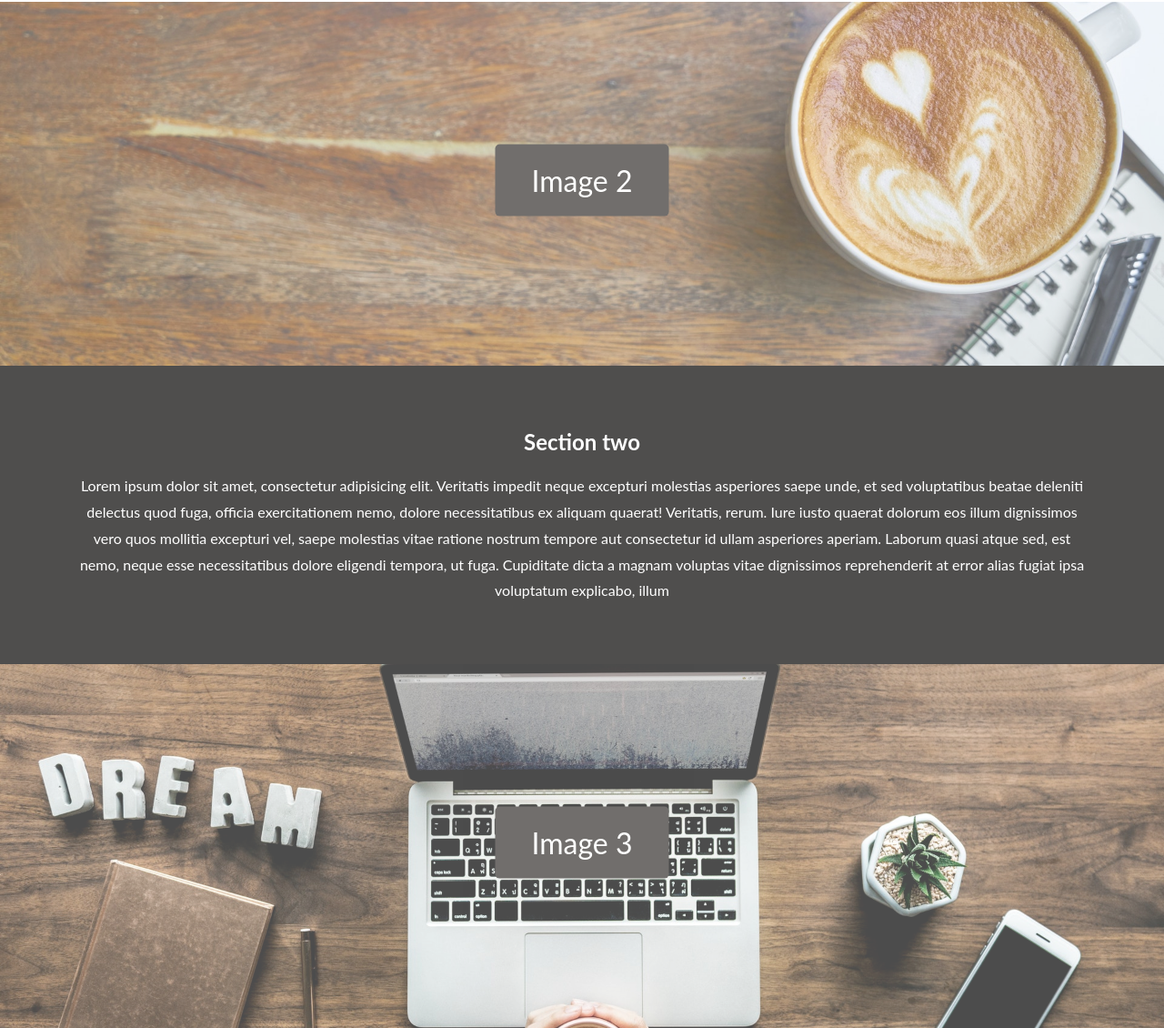
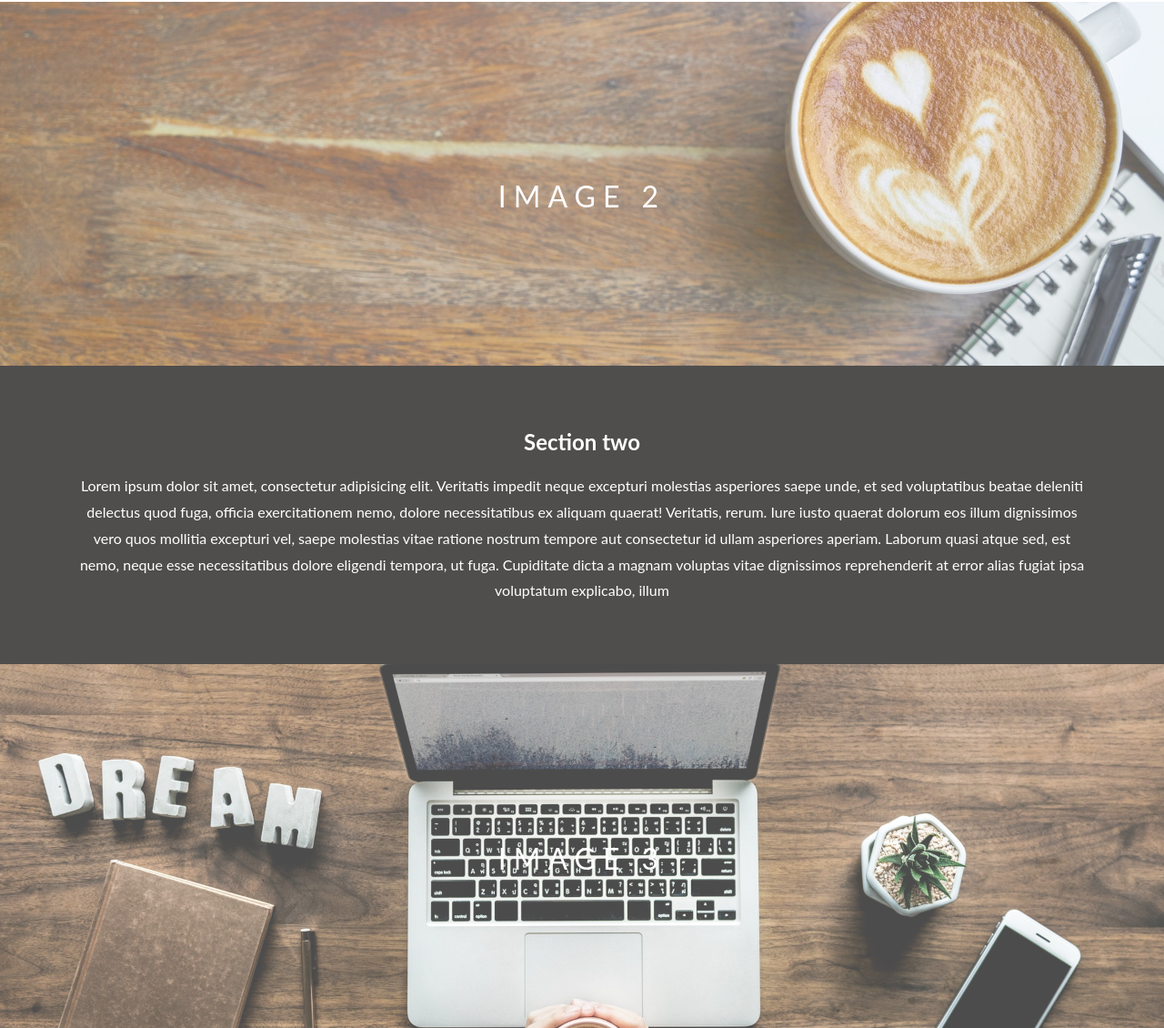
Before and after one commit to mmianchi/Parallax, a plain HTML site: page index.html in a window 1280 px wide. Shown: the part 1127-2257 px from the top of the page at 91% size. Drawn offline with Linux system fonts and the light colour scheme.

Commit message:
css,parallax

```diff
--- a/css/style.css
+++ b/css/style.css
@@ -41,19 +41,33 @@ section {
 }
 
 .ptext {
-  /* background:red;
-  display: inline-block;
-  text-align: center; */
   position: absolute;
+  width:100%;
   top: 50%;
-  left:50%;
-  transform: translate(-50%,-50%);
+  text-align: center;
+  font-size: 2rem;
+  border-radius: 5px;
+  letter-spacing: 8px;
+  text-transform: uppercase;
 }
 
-.border {
-   background: #36322e;
+.ptext .border {
+   background: #131211;
    color: white;
    padding: 20px 40px;
-   font-size: 2rem;
-   border-radius: 5px;
 }
+
+.ptext .trans {
+ background: transparent;
+}
+
+@media(max-width:568px){
+  .pimg1, .pimg2, .pimg3 {
+    background-attachment: scroll;
+  }
+  .ptext .border {
+    font-size: 17px;
+    padding: 20px;
+  }
+
+}
--- a/index.html
+++ b/index.html
@@ -21,7 +21,7 @@
   </section>
   <div class="pimg2">
     <div class="ptext">
-      <span class="border">
+      <span class="border trans">
         Image 2
       </span>
     </div>
@@ -37,7 +37,7 @@
   </section>
   <div class="pimg3">
     <div class="ptext">
-      <span class="border">
+      <span class="border trans ">
         Image 3
       </span>
     </div>
```
